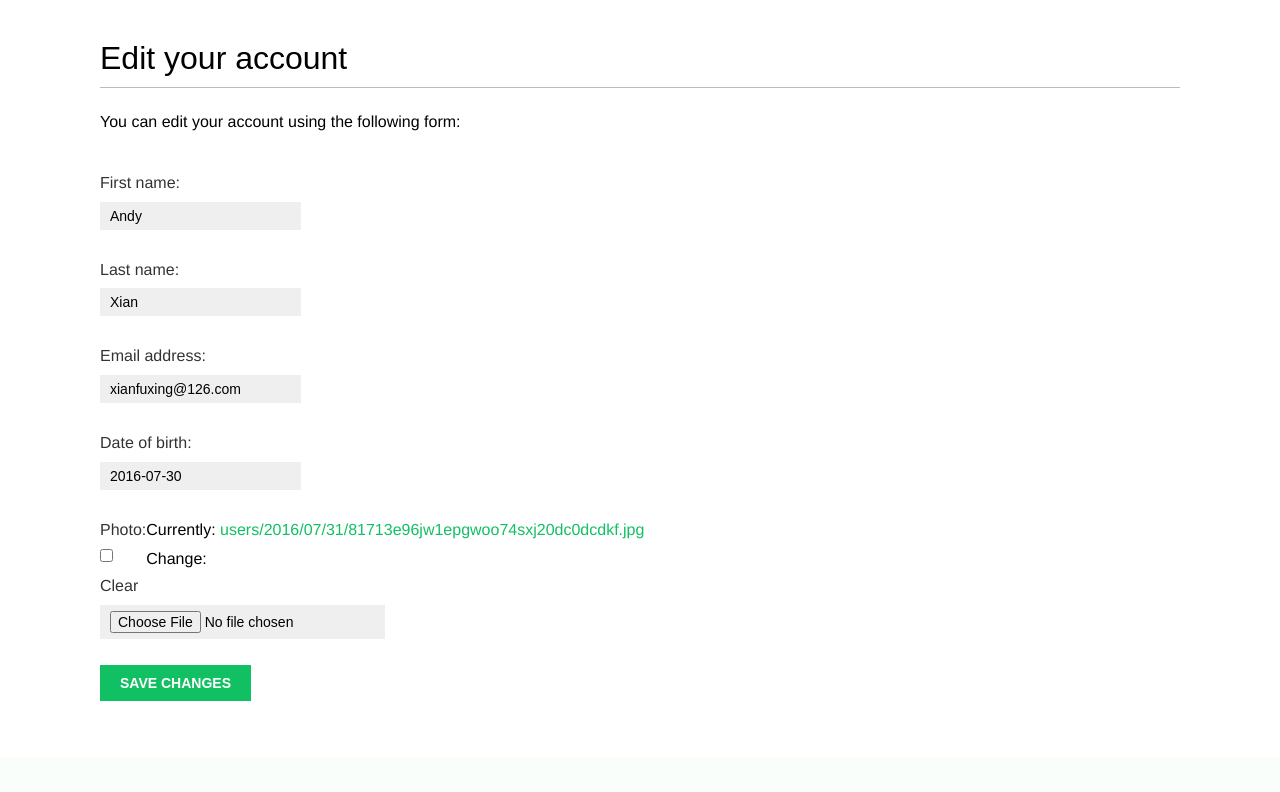
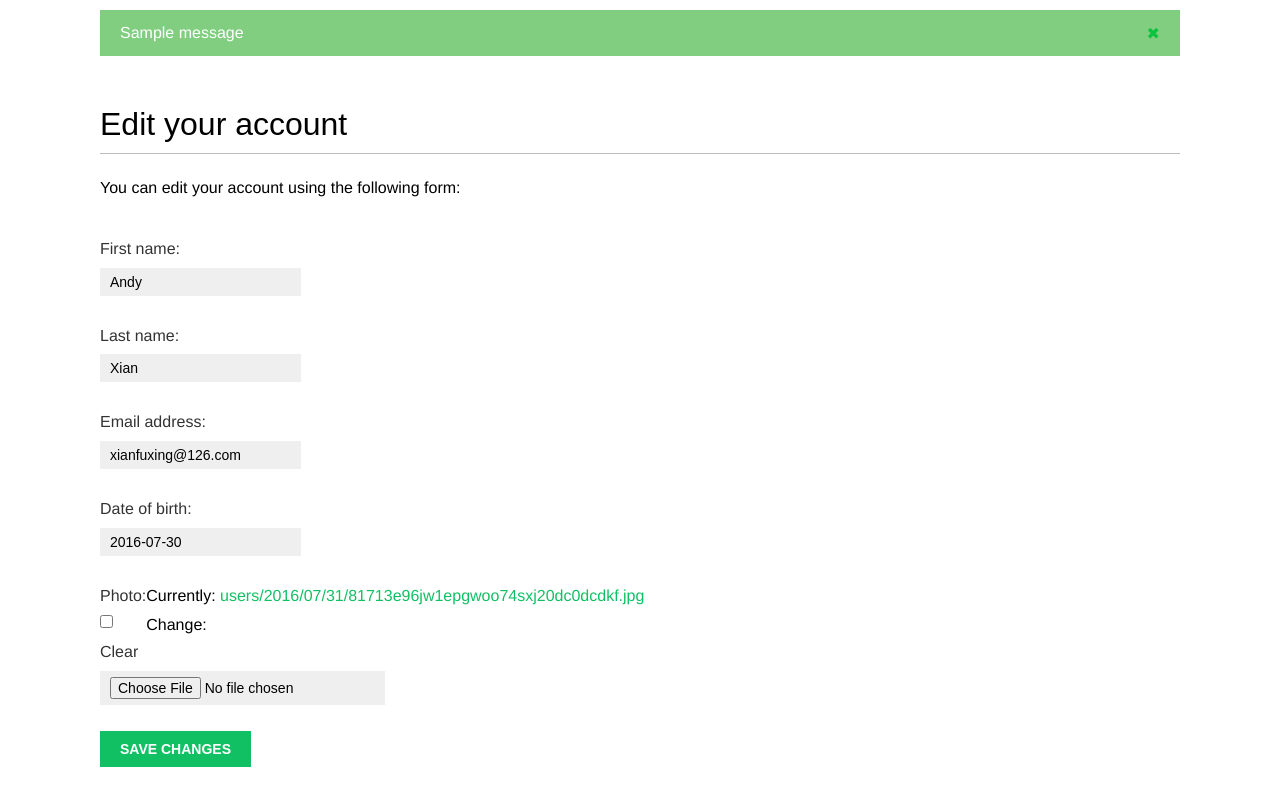
Before and after one commit to xianfuxing/Bookmarks, a Django app: page /account/edit/ in a window 1280 px wide. Shown: the part 48-840 px from the top of the page. Before the commit the page ends 749 px from the top, so only its background shows below. Run offline with Django 3.2, Linux system fonts and the light colour scheme; a user stored in the database is signed in; data comes from the database, SQL or seed files in the repository; both versions use the stored data as it was after the commit; one stand-in notice (Sample message) is shown; some web fonts are replaced.

Commit message:
# Add message in edit profile page

```diff
--- a/account/templates/base.html
+++ b/account/templates/base.html
@@ -31,6 +31,18 @@
     {% endif %}
   </span>
 </div>
+
+{% if messages %}
+  <ul class="messages">
+    {% for message in messages %}
+      <li class="{{ message.tags }}">
+        {{ message|safe }}
+          <a href="#" class="close">✖</a>
+      </li>
+    {% endfor %}
+  </ul>
+{% endif %}
+
   <div id="content">
     {% block content %}
     {% endblock %}
--- a/account/views.py
+++ b/account/views.py
@@ -1,5 +1,6 @@
 from django.http import HttpResponse
 from django.shortcuts import render
+from django.contrib import messages
 from django.contrib.auth import authenticate, login
 from django.contrib.auth.decorators import login_required
 from .forms import LoginForm, UserRegistrationForm, \
@@ -73,6 +74,9 @@ def edit(request):
         if user_form.is_valid() and profile_form.is_valid():
             user_form.save()
             profile_form.save()
+            messages.success(request, 'Profile updated successfully')
+        else:
+            messages.error(request, 'Error updating your profile')
     else:
         user_form = UserEditForm(instance=request.user)
         profile_form = ProfileEditForm(
```
Also changed, not shown: db.sqlite3.
